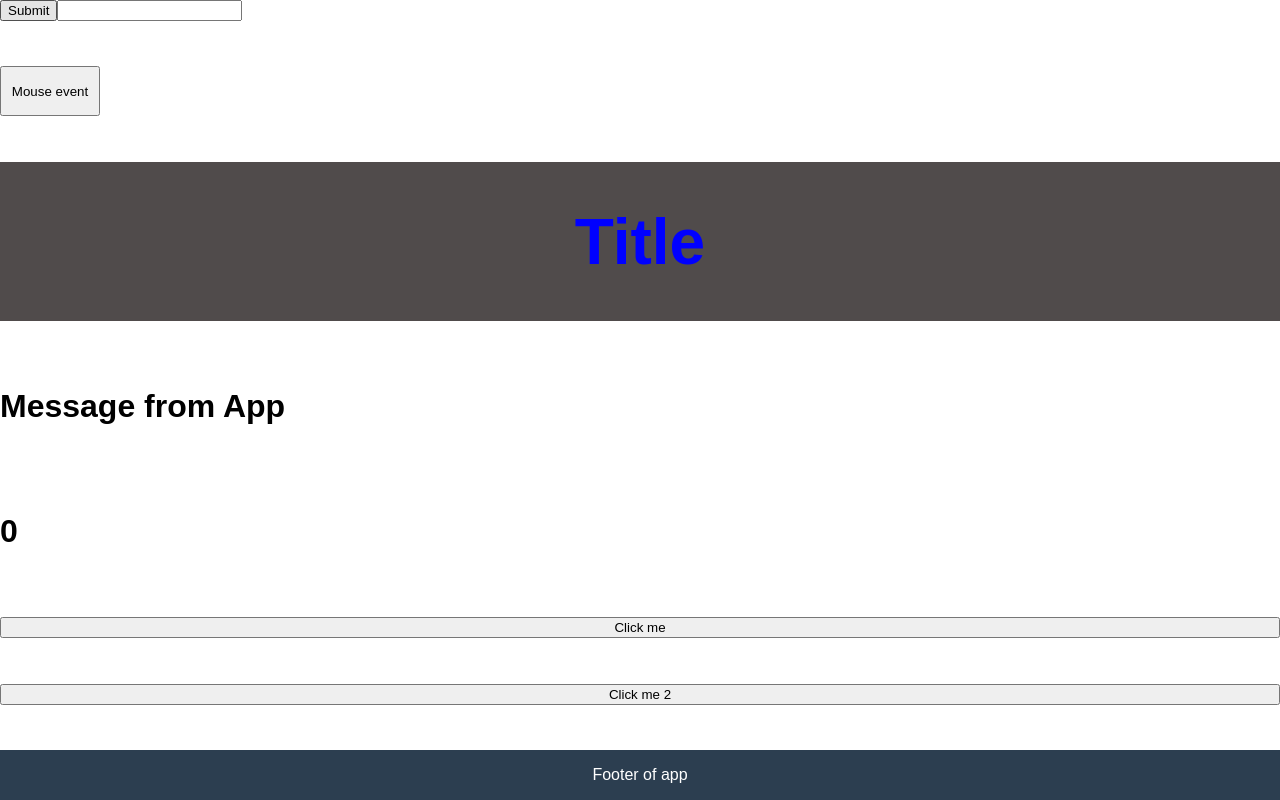
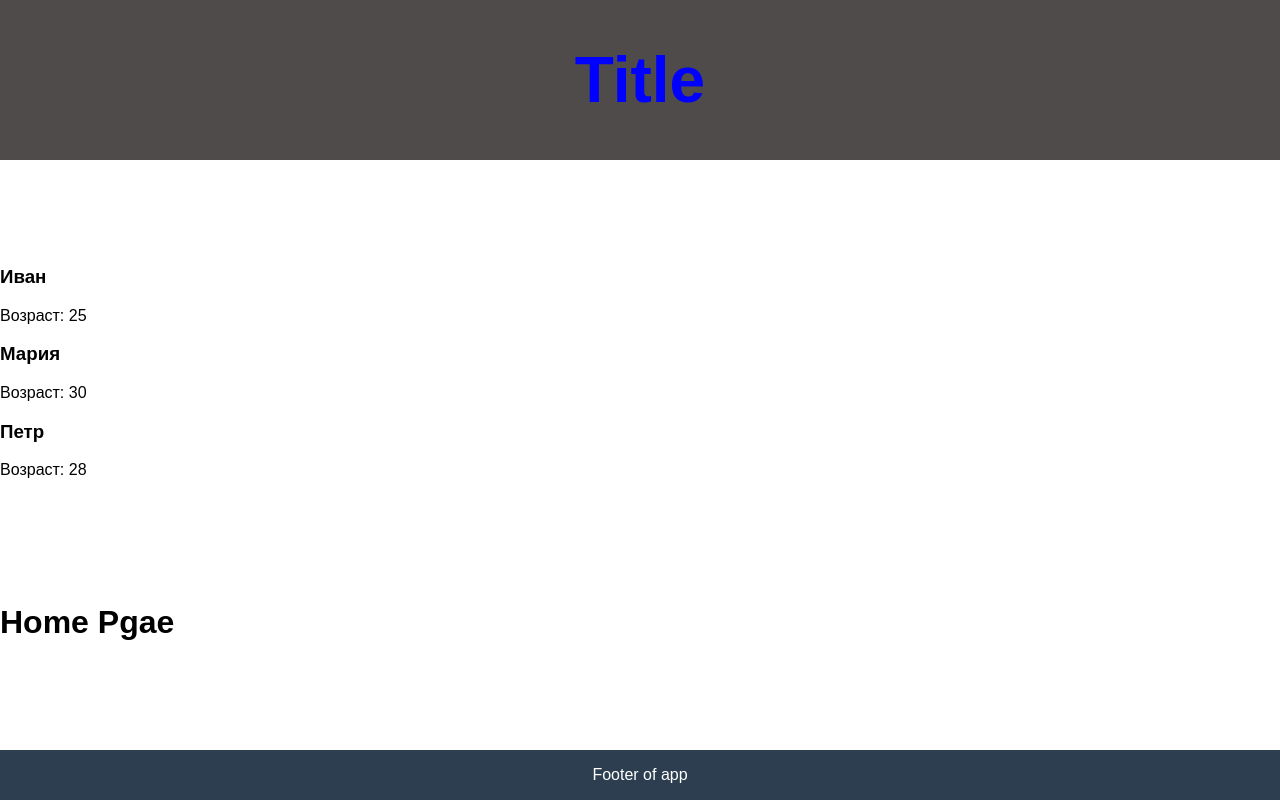
Before and after one commit to MAG7777/may_app, a React (Vite) app: page / in a window 1280 px wide. Built offline with nearby package versions, Linux system fonts and the light colour scheme.

Commit message:
Renderning list

```diff
--- a/package.json
+++ b/package.json
@@ -11,7 +11,8 @@
   },
   "dependencies": {
     "react": "^19.1.0",
-    "react-dom": "^19.1.0"
+    "react-dom": "^19.1.0",
+    "uuid": "^11.1.0"
   },
   "devDependencies": {
     "@eslint/js": "^9.25.0",
--- a/src/components/App/App.tsx
+++ b/src/components/App/App.tsx
@@ -1,23 +1,18 @@
 import Header from '../Header/Header';
 import Footer from '../Footer/Footer';
 import Home from '../../pages/Home/Home';
-import FormCom from '../elements/EventTest/Form';
 import './App.css';
 
 function App() {
 
-  const handleClickTest  = ()=>{
-    alert("Click")
-    return "string"
-  }
+
 
   return (
     <>
 
       <main className='app'>
-        <FormCom />
         <Header />
-        <Home message={"Message from App"}  clickTesct={handleClickTest}/>
+        <Home />
         <Footer />
       </main>
 
--- /dev/null
+++ b/src/components/User/User.tsx
@@ -0,0 +1,13 @@
+type Prop = {
+    name:string,
+    age:number
+}
+
+export function User({ name, age }:Prop) {
+  return (
+    <div>
+      <h3>{name}</h3>
+      <p>Возраст: {age}</p>
+    </div>
+  );
+}
--- /dev/null
+++ b/src/components/User/UsersList.tsx
@@ -0,0 +1,25 @@
+import { User } from "./User";
+
+interface User {
+  id: number;
+  name: string;
+  age: number;
+}
+
+function UserList() {
+  const users:User[] = [
+    { id: 1, name: "Иван", age: 25 },
+    { id: 2, name: "Мария", age: 30 },
+    { id: 3, name: "Петр", age: 28 },
+  ];
+
+  return (
+    <div>
+      {users.map((user) => (
+        <User key={user.id} name={user.name} age={user.age} />
+      ))}
+    </div>
+  );
+}
+
+export default UserList;
--- a/src/components/elements/EventTest/Form.tsx
+++ /dev/null
@@ -1,42 +0,0 @@
-import type React from "react";
-
-const Form: React.FC = () => {
-    function handelSubmit(event: React.FormEvent<HTMLFormElement>) {
-        event.preventDefault();
-        alert("Form have been sent")
-
-    }
-
-    function handleMouseOver() {
-        alert("Mouse over");
-    }
-
-    function handeMouseOut() {
-        alert("Mouse out");
-
-    }
-
-    function handleInputFocus(){
-        console.log("Focus on input")
-    }
-
-    function handleInputBlur(){
-       console.log("blur")
-    }
-
-    return (
-        <>
-            <form onSubmit={handelSubmit}>
-                <button type="submit">Submit</button>
-                <input type="test" onFocus={handleInputFocus} onBlur={handleInputBlur}/>
-            </form>
-
-            <button style={{ width: "100px", height: "50px" }} onMouseOver={handleMouseOver} onMouseOut={handeMouseOut}>
-                Mouse event
-            </button>
-        </>
-    )
-
-}
-
-export default Form;
--- a/src/pages/Home/Home.tsx
+++ b/src/pages/Home/Home.tsx
@@ -1,34 +1,17 @@
+import UserList from "../../components/User/UsersList";
 import "./Home.css";
-import programmer from "../../assets/programmer.jpg"
-import { useState } from "react";
-
-interface HomeProps {
-  message: string;
-  clickTesct: () => void
-}
+import { v4 as uuidv4 } from 'uuid';
 
 
-const Home: React.FC <HomeProps>= ({message, clickTesct})=>{
-    const [count, setCount] = useState<number>(0);
 
-    const handleClick = () =>{
-        setCount(prevCount => prevCount +=1);
-        setCount(prevCount => prevCount +=1);
+const Home: React.FC = ()=>{
 
-    }
     return(
         <>
-        <h1>{message}</h1>
-        <h1>{count}</h1>
-        <button onClick={clickTesct}>Click me</button>
-        <button onClick={handleClick}>Click me 2</button>
+        <UserList />
+            <h1>Home Pgae</h1>
         </>
-        // <div className="home-page">
-        //     <h2>Home page</h2>
-        //     <p>Welcome to our app</p>
-        //     <img src={programmer} alt="Prog" />
-        //     <img src="images/laptop.jpg" alt="Laptop" />
-        // </div>
+
     )
 }
 
```
Also changed, not shown: 1 other file (tests, documents, lock files or other folders).
